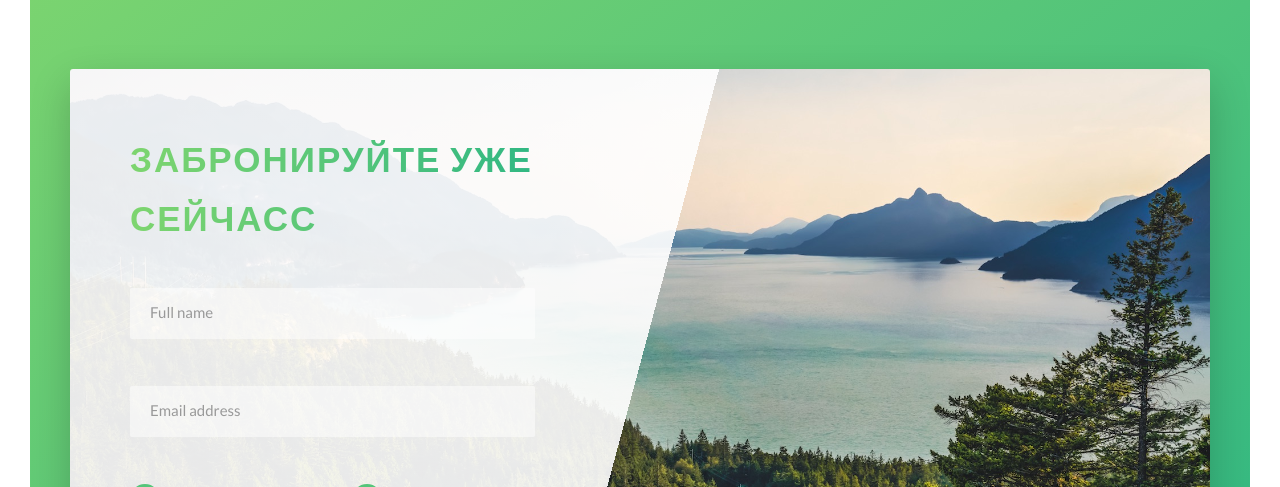
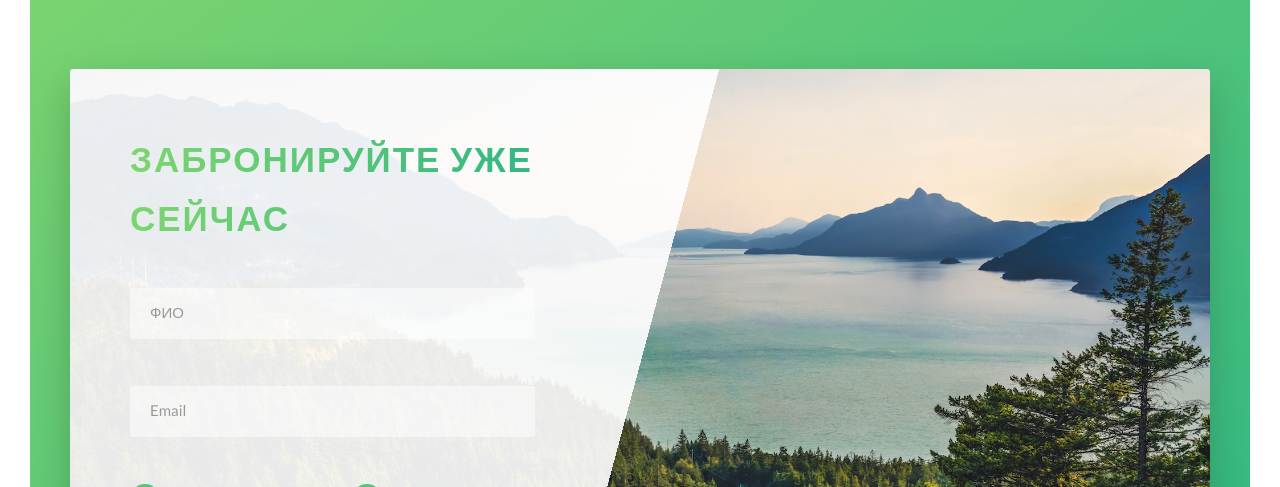
Before and after one commit to dimastarkov/002_natours, a website: page index.html in a window 1280 px wide. Shown: the part 4860-5347 px from the top of the page. Drawn offline with Linux system fonts and the light colour scheme.

Commit message:
доработка перевода
full name =  ФИО

```diff
--- a/index.html
+++ b/index.html
@@ -322,17 +322,17 @@
                             <form action="#" class="form">
                                 <div class="u-margin-bottom-medium">
                                     <h2 class="heading-secondary">
-                                        Забронируйте уже сейчасс
+                                        Забронируйте уже сейчас
                                     </h2>
                                 </div>
 
                                 <div class="form__group">
-                                    <input type="text" class="form__input" placeholder="Full name" id="name" required>
+                                    <input type="text" class="form__input" placeholder="ФИО" id="name" required>
                                     <label for="name" class="form__label">ФИО</label>
                                 </div>
 
                                 <div class="form__group">
-                                    <input type="email" class="form__input" placeholder="Email address" id="email" required>
+                                    <input type="email" class="form__input" placeholder="Email" id="email" required>
                                     <label for="email" class="form__label">Email</label>
                                 </div>
 
```
